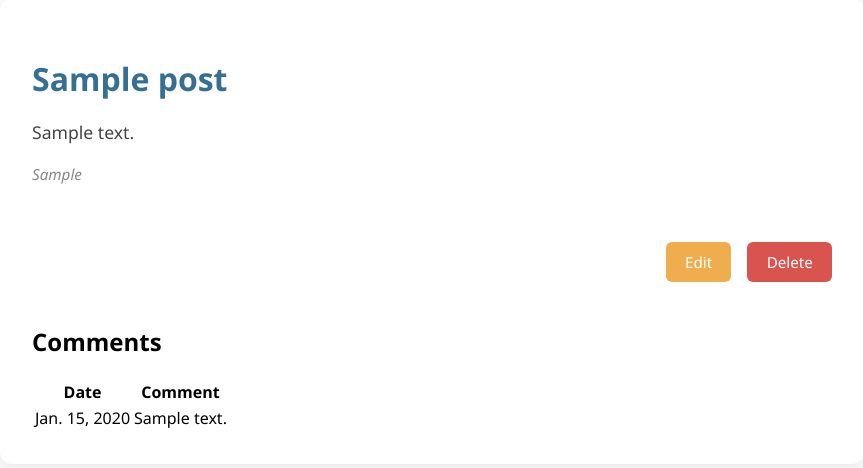
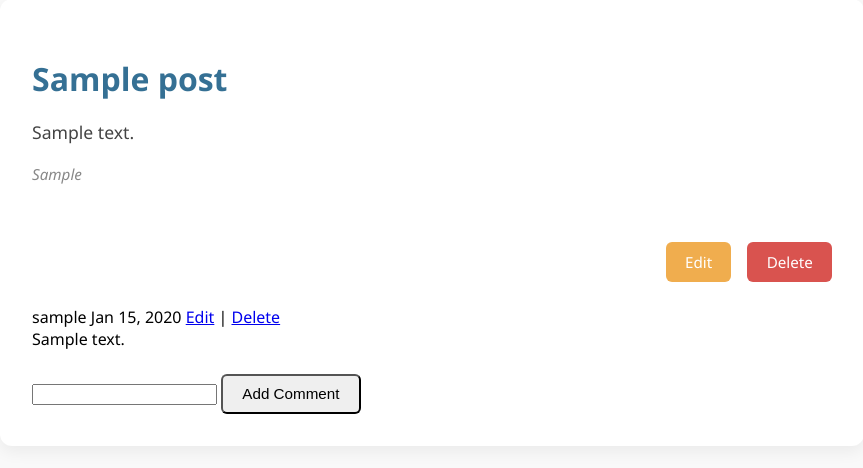
Before and after one commit to emilyyejia/mosaic, a Django app: page /posts/1/ in a window 1280 px wide. Shown: the part 128-596 px from the top of the page, without its empty margins (208-1071 px from the left). Run offline with Django 5.2, Linux system fonts and the light colour scheme; a user stored in the database is signed in; tables that the repository leaves empty hold one stand-in row (values such as "Sample post").

Commit message:
Add Comment Create, Edit and Delete

```diff
--- /dev/null
+++ b/main_app/forms.py
@@ -0,0 +1,7 @@
+from django import forms
+from .models import Comment
+
+class CommentForm(forms.ModelForm):
+    class Meta:
+        model = Comment
+        fields = ['text']
--- a/main_app/models.py
+++ b/main_app/models.py
@@ -18,8 +18,9 @@ class Post(models.Model):
         return reverse('post_detail', kwargs={'post_id': self.id})
 
 class Comment(models.Model):
-    date = models.DateField('Commented on')
+    date = models.DateField('Commented on', auto_now_add=True)
     text = models.CharField(max_length=500)
     post = models.ForeignKey(Post, on_delete=models.CASCADE, null=True)
+    user = models.ForeignKey(User, on_delete=models.CASCADE, null=True)
     def __str__(self):
-        return f'{self.text} on {self.date}'
+        return f'{self.text} by {self.user} on {self.date}'
--- a/main_app/templates/posts/post_detail.html
+++ b/main_app/templates/posts/post_detail.html
@@ -11,31 +11,34 @@
     <a href="{% url 'post-update' post.id %}" class="btn warn">Edit</a>
     <a href="{% url 'post-delete' post.id %}" class="btn danger">Delete</a>
   </div>
-  <div class="feedings-toy-container">
-  <section class="feedings">
-    <div class="subsection-title">
-      <h2>Comments</h2>
+ <div class="comments-container">
+  {% for comment in post.comment_set.all %}
+  <div class="comment-item">
+    <div class="comment-header">
+      <span class="comment-user">{{ comment.user.username }}</span>
+      <span class="comment-date">{{ comment.date|date:"M d, Y" }}</span>
+      {% if comment.user == request.user %}
+        <span class="comment-actions">
+          <a href="{% url 'comment-edit' comment.id %}">Edit</a> |
+          <a href="{% url 'comment-delete' comment.id %}">Delete</a>
+        </span>
+        {% endif %}
     </div>
-    <table>
-      <thead>
-        <tr>
-          <th>Date</th>
-          <th>Comment</th>
-        </tr>
-      </thead>
-      <tbody>
-        {% for comment in post.comment_set.all %}
-          <tr>
-            <td>{{comment.date}}</td>
-            <td>{{comment.text}}</td>
-          </tr>
-        {% endfor %}
-      </tbody>
-    </table>
-  </section>
+    <div class="comment-text">
+      {{ comment.text }}
+    </div>
+  </div>
+  {% empty %}
+  <p>No comments yet. Be the first to comment!</p>
+  {% endfor %}
 </div>
+
+<form action="{% url 'add-comment' post.id %}" method="post" class="comment-form" autocomplete="off">
+  {% csrf_token %}
+  {{ comment_form.text }}
+  <button type="submit" class="btn submit">Add Comment</button>
+</form>
+
 </section>
 
-
-
 {% endblock %}
--- a/main_app/urls.py
+++ b/main_app/urls.py
@@ -11,6 +11,8 @@ urlpatterns = [
     path('posts/<int:pk>/update/', views.PostUpdate.as_view(), name='post-update'),
     path('posts/<int:pk>/delete/', views.PostDelete.as_view(), name='post-delete'),
     path('user_posts/', views.user_posts, name='user_posts'),
-
+    path('posts/<int:post_id>/add-comment', views.add_comment, name='add-comment'),
+    path('comment/<int:pk>/edit/', views.CommentUpdate.as_view(), name='comment-edit'),
+    path('comment/<int:pk>/delete/', views.CommentDelete.as_view(), name='comment-delete'),
 
 ]
--- a/main_app/views.py
+++ b/main_app/views.py
@@ -3,7 +3,8 @@ from django.contrib.auth.views import LoginView
 from django.views.generic import ListView, DetailView, CreateView
 from django.contrib.auth import login
 from django.contrib.auth.forms import UserCreationForm
-from .models import Post
+from .models import Post, Comment
+from .forms import CommentForm
 from django.views.generic.edit import CreateView, UpdateView, DeleteView
 from django.contrib.auth.decorators import login_required
 from django.contrib.auth.mixins import LoginRequiredMixin
@@ -22,7 +23,8 @@ def user_feed(request):
 
 def post_detail(request, post_id):
     post = Post.objects.get(id=post_id)
-    return render(request, 'posts/post_detail.html', {'post': post})
+    comment_form = CommentForm()
+    return render(request, 'posts/post_detail.html', {'post': post, 'comment_form': comment_form})
 
 
 class PostCreate(LoginRequiredMixin, CreateView):
@@ -89,3 +91,35 @@ def user_feed(request):
         'sort': sort,
     }
     return render(request, 'posts/user_feed.html', context)
+
+@login_required
+def add_comment(request, post_id):
+    form = CommentForm(request.POST)
+    if form.is_valid():
+        new_comment = form.save(commit=False)
+        new_comment.post_id = post_id
+        new_comment.user = request.user
+        new_comment.save()
+    return redirect('post_detail', post_id = post_id)
+
+class CommentUpdate(LoginRequiredMixin, UpdateView):
+    model = Comment
+    fields = ['text']
+    template_name = 'main_app/comment_form.html'
+
+    def get_success_url(self):
+        return self.object.post.get_absolute_url()
+    def test_func(self):
+        comment = self.get_object()
+        return self.request.user == comment.user
+
+
+class CommentDelete(LoginRequiredMixin, DeleteView):
+    model = Comment
+    template_name = 'main_app/comment_confirm_delete.html'
+
+    def get_success_url(self):
+        return self.object.post.get_absolute_url()
+    def test_func(self):
+        comment = self.get_object()
+        return self.request.user == comment.user
```
Also changed, not shown: main_app/templates/main_app/comment_confirm_delete.html (added, +13 -0 lines), main_app/templates/main_app/comment_form.html (added, +10 -0 lines), main_app/migrations/0006_alter_comment_date.py (added), main_app/migrations/0007_comment_user.py (added).
